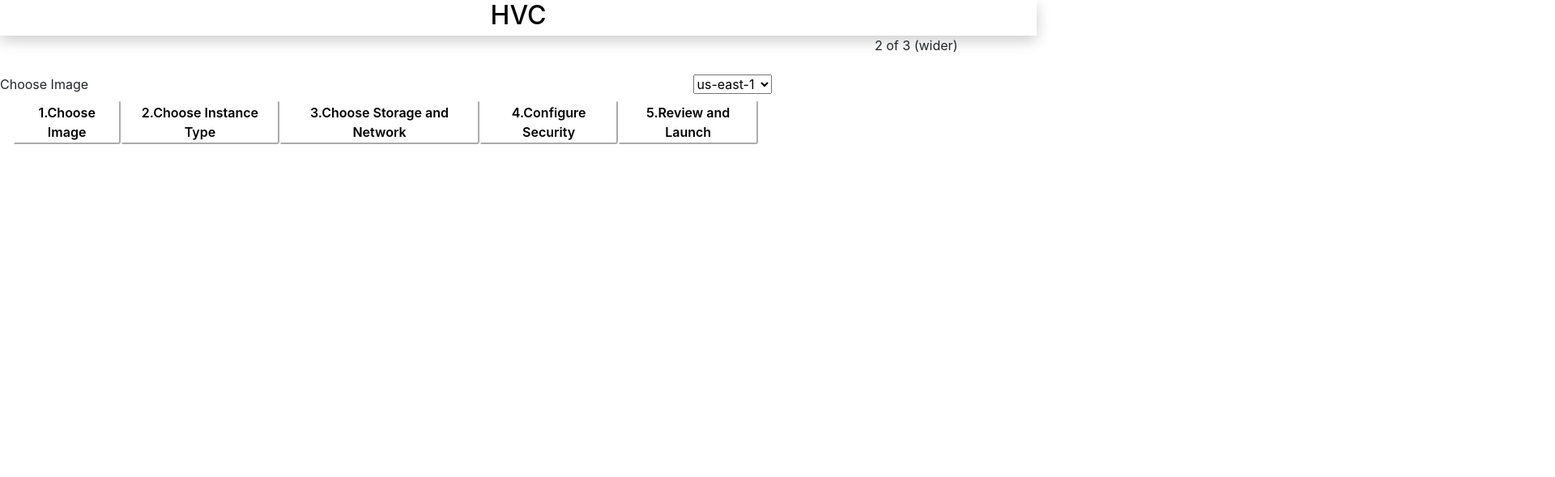
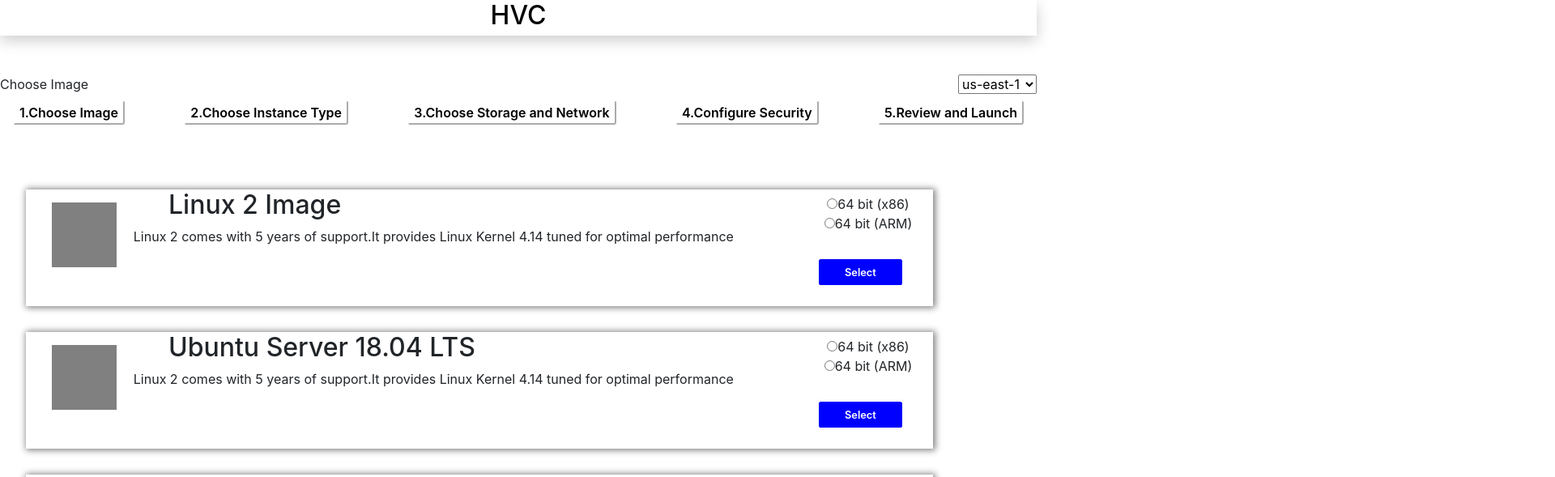
Before and after one commit to hasher-mahanthi/react-final-assigment, a React (Create React App) app: page / in a window 1280 px wide. Shown: the top 589 px of the page at 81% size, 1920 px wide, since content can reach past the window. Built offline with nearby package versions, Linux system fonts and the light colour scheme.

Commit message:
added the Choose Image

```diff
--- a/src/App.css
+++ b/src/App.css
@@ -8,7 +8,6 @@
   height: 44px;
   font-size: calc(10px + 2vmin); /* check font size and font style */
   color: black;
-  /* box-shadow: 10px 5px lightgray; */
   box-shadow: 0px 6px 18px rgba(0, 0, 0, 0.2);
   text-align: center;
 }
@@ -31,7 +30,7 @@
     border-radius: 0.2rem;
 }
 .navButton{
-background: #007EFF !important;
+background-color: #007EFF !important; /* use inline styling later */
 }
 .region{
   height: 4em;
@@ -45,3 +44,14 @@
   border-color:  #0A7CFA;
   background-color: white;
 }
+
+.content{
+  display: flex;
+  flex-wrap: wrap;
+}
+.main{
+  flex:3 60rem;
+}
+.aside{
+  flex:1 20rem;
+}
--- a/src/App.tsx
+++ b/src/App.tsx
@@ -1,6 +1,6 @@
 import React,{useState} from 'react';
-import logo from './logo.svg';
 import './App.css';
+import ChooseImage from './Components/chooseImage/ChooseImage';
 
 
 //for the style of grid refer the app which you have made
@@ -48,14 +48,18 @@
   }
   return pageName;
 }
+
+  function getPageContent(){
+    return <ChooseImage />
+
+  }
   return (
     <div className="App">
       <header className="App-header">
         <h2>HVC</h2>
       </header>
-      {/* <div className="container"> */}
-  <div className="row">
-    <div className="col-9">
+  <div className="content">
+    <div className="main">
       <div className="content-header d-flex justify-content-between">
       <div>
        { getPageName()}
@@ -78,13 +82,13 @@
             <button className={page===5?"navButton":''} onClick={setPage5}>5.Review and Launch</button>
           </nav>
       </div>
-    </div>
-    <div className="col-3">
+      {getPageContent()}
+      </div>
+  <div className="aside">
       2 of 3 (wider)
     </div>
   </div>
   </div>
-    // </div>
   );
 }
 
--- /dev/null
+++ b/src/Components/chooseImage/ChooseImage.tsx
@@ -0,0 +1,52 @@
+import React from 'react';
+import ImageCard from './ImageCard'
+import './styles.css';
+function ChooseImage(props:any) {
+    const imageList =
+        [
+          {
+            id: '1',
+            name: 'Linux 2 Image',
+            description: "Linux 2 comes with 5 years of support.It provides Linux Kernel 4.14 tuned for optimal performance",
+            type: [{name:'64-bit (x86)',selected:true,},{name:'64-bit (ARM)',selected:true,}],
+            cost: 243.61,
+          },
+          {
+            id: '2',
+            name: 'Ubuntu Server 18.04 LTS',
+            description: "Linux 2 comes with 5 years of support.It provides Linux Kernel 4.14 tuned for optimal performance",
+            type: [{name:'64-bit (x86)',selected:true,},{name:'64-bit (ARM)',selected:true,}],
+            cost: 243.61,
+          },
+          {
+            id: '3',
+            name: 'Red Hat Enterprise Linux 8',
+            description: "Linux 2 comes with 5 years of support.It provides Linux Kernel 4.14 tuned for optimal performance",
+            type: [{name:'64-bit (x86)',selected:true,},{name:'64-bit (ARM)',selected:true,}],
+            cost: 300,
+          },
+          {
+            id: '4',
+            name: 'Microsoft Windows Server 2019 Base',
+            description: "Linux 2 comes with 5 years of support.It provides Linux Kernel 4.14 tuned for optimal performance",
+            type: [{name:'64-bit (x86)',selected:true,},],
+            cost: 338.77,
+          },
+          {
+            id: '5',
+            name: 'SUSE Linux Enterprise Server',
+            description: "Linux 2 comes with 5 years of support.It provides Linux Kernel 4.14 tuned for optimal performance",
+            type: [{name:'64-bit (x86)',selected:true,},{name:'64-bit (ARM)',selected:true,}],
+            cost: 200.22,
+          },
+        ];
+
+
+       const imagecards=  imageList.map((item:any,index:any) =>(
+                <ImageCard id={item.id} name={item.name} cost={item.cost} description={item.description} type={item.type}
+               />
+            ));
+            return <div>{imagecards}</div>
+}
+
+export default ChooseImage;
--- /dev/null
+++ b/src/Components/chooseImage/ImageCard.tsx
@@ -0,0 +1,54 @@
+import React from 'react'
+import './styles.css';
+function ImageCard(props:any) {
+
+    function setCard(){
+        return null;
+    }
+
+
+        return(
+            <div className="image-card-list">
+
+            <div className="image-card">
+                <div className="image-block"></div>
+                <h2 className="image-title">{props.name}</h2>
+                <p className="image-description">{props.description}</p>
+                <div className="radio-btn">
+                    <input type="radio"/>64 bit (x86)<br></br>
+                    <input type="radio"/>64 bit (ARM)
+                </div>
+                <div className="select-button-position">
+                 <button className="select-button" onClick={setCard}>Select</button>
+                 </div>
+            </div>
+
+        </div>
+)
+
+
+//  <div className="image-card-list">
+
+//                 <div className=" image-card">
+//                     <div className="image-block"></div>
+//                    <h2 className="image-title" >{props.name}</h2>
+//                     <p className="image-description">arun is a gd bot and having 3 pairs</p>
+//                         <div className="image-buttons d-flex flex-column">
+//                               <div className="d-flex flex-column">
+//                                  <input className='image-radio-btn'type="radio"/>64 bit (x86)<br></br>
+//                                   <input className='image-radio-btn'type="radio"/>64 bit (ARM)
+//                                </div>
+//                         <div >
+//                         <button className="select-button" >Select</button>
+//                         </div>
+//                         </div>
+//                 </div>
+
+//         </div> )
+
+        // );
+
+
+}
+
+export default ImageCard;
--- /dev/null
+++ b/src/Components/chooseImage/styles.css
@@ -0,0 +1,70 @@
+
+
+.image-card-list{
+    display: flex;
+    flex-direction: column;
+}
+
+.image-card{
+    background-color: white;
+    margin-left: 2em;
+    width: 70em;
+    box-shadow: 0.1em 0.05em 0.5em 0.1em gray;
+    height:9em;
+    margin-top: 2em;
+}
+
+.image-block{
+    height:5em;
+    width:5em;
+    background-color: grey;
+    margin-top: 1em;
+    margin-left: 2em;
+
+}
+
+.image-title{
+    text-align: left;
+    /* display: inline; */
+    margin-left: 5.5em;
+    margin-top: -3em;;
+}
+
+.image-description{
+    text-align: left;
+    margin-left: 8.3em;
+}
+
+.image-radio-btn{
+    display: flex;
+    flex-direction: column;
+}
+
+.select-button-position{
+    /* top: 10em;
+    padding-top: -10em; */
+
+}
+
+.select-button{
+    background-color: blue;
+    color: white;
+    float:right;
+    height: 2.5em;
+    width: 8em;
+    border: none;
+    border-radius: 0.2em;
+    margin-right: 3em;
+    font-weight: 600;
+    font-size: 0.8em;
+    /* margin-bottom: 4em; */
+    /* align-self: flex-end; */
+}
+
+.radio-btn{
+    bottom: 5em;
+    margin-right: -60em;
+    /* margin-bottom: 1em; */
+    margin-top: -5em;
+    padding-bottom: 2em;
+}
--- a/src/index.css
+++ b/src/index.css
@@ -5,6 +5,15 @@
     sans-serif;
   -webkit-font-smoothing: antialiased;
   -moz-osx-font-smoothing: grayscale;
+  box-sizing: border-box;
+}
+html {
+  box-sizing: border-box;
+}
+body,
+#root {
+  height: 100vh;
+  margin: 0;
 }
 
 code {
```
Also changed, not shown: 1 other file (tests, documents, lock files or other folders).
